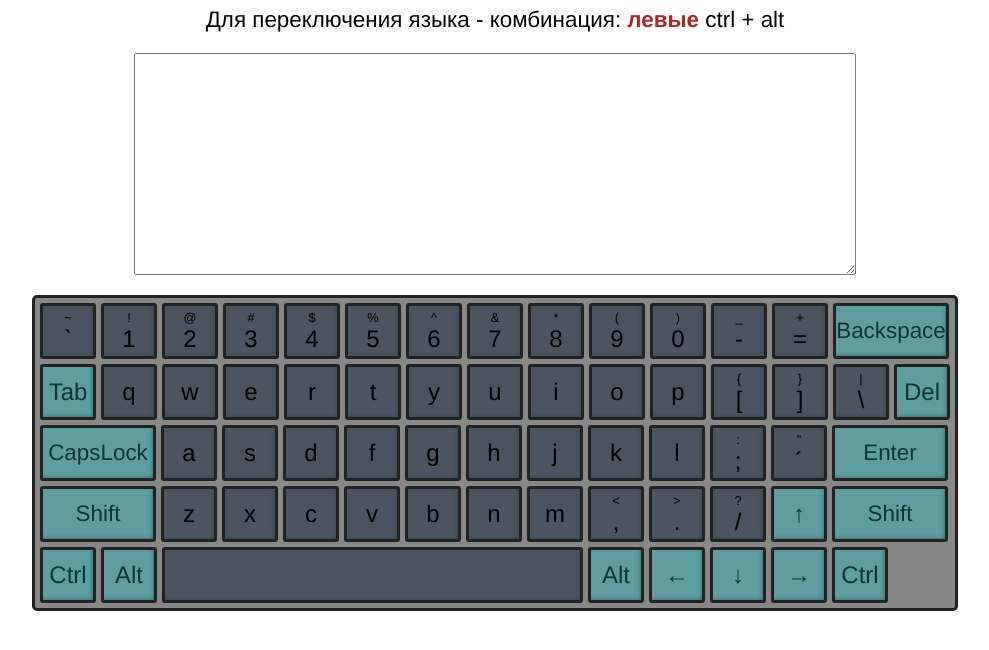
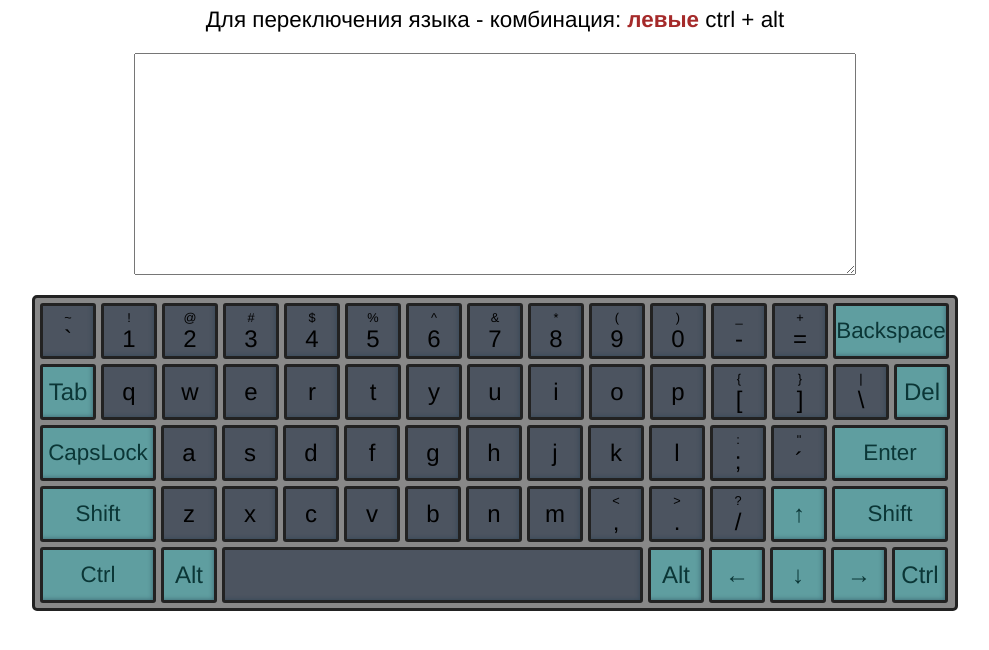
Before and after one commit to Ol4ik88/Virtual-Keyboard, a website with bundled scripts: page index.html in a window 1280 px wide. Shown: the part 96-746 px from the top of the page, without its empty margins (145-1134 px from the left). Built offline with nearby package versions, Linux system fonts and the light colour scheme.

Commit message:
refactor: changed formatting

```diff
--- a/css/style.css
+++ b/css/style.css
@@ -70,10 +70,10 @@ box-shadow: -5px -5px 5px -5px rgba(34, 60, 80, 0.6) inset;
   cursor: pointer;
   user-select: none;
 
-  transition: background-color 0.3s;
+  transition: background-color 0.3s, border-radius 0.3s;
 }
 
-.keyboard__key[data-code="Backspace"], .keyboard__key[data-code="CapsLock"], .keyboard__key[data-code="Enter"], .keyboard__key[data-code="ShiftLeft"], .keyboard__key[data-code="ShiftRight"]{
+.keyboard__key[data-code="Backspace"], .keyboard__key[data-code="CapsLock"], .keyboard__key[data-code="Enter"], .keyboard__key[data-code="ShiftLeft"], .keyboard__key[data-code="ShiftRight"], .keyboard__key[data-code="ControlLeft"]{
   width: 110px;
   font-size: 1.4rem;
 }
@@ -89,4 +89,5 @@ box-shadow: -5px -5px 5px -5px rgba(34, 60, 80, 0.6) inset;
   -webkit-box-shadow: 5px 5px 5px -5px rgba(34, 60, 80, 0.6) inset;
 -moz-box-shadow: 5px 5px 5px -5px rgba(34, 60, 80, 0.6) inset;
 box-shadow: 5px 5px 5px -5px rgba(34, 60, 80, 0.6) inset;
+border-radius: 10px;
  }
```
